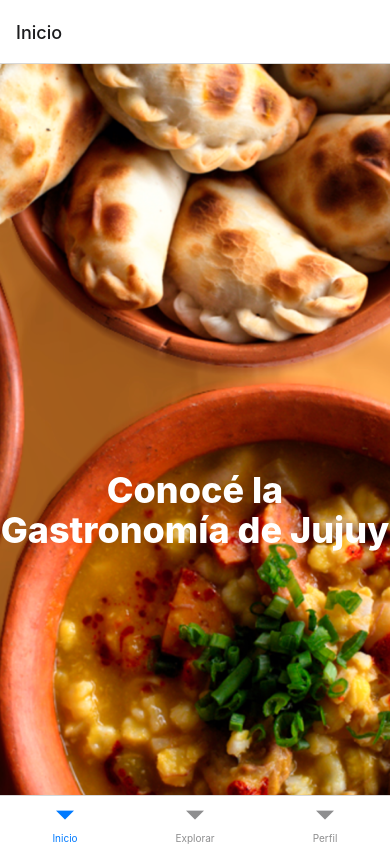
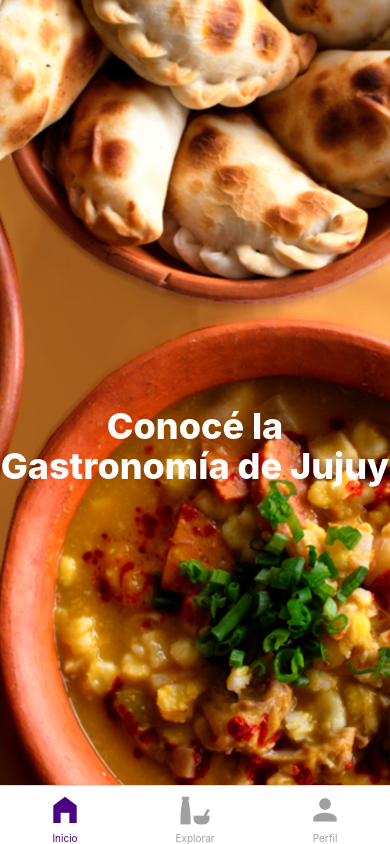
Before and after one commit to CristianT2/recuperatorio-mod5-pilis, a React Native app: screen /Main in a window 390 px wide. Built offline with nearby package versions, Linux system fonts and the light colour scheme.

Commit message:
Se creo el componente para la barra de busqueda

```diff
--- a/App.js
+++ b/App.js
@@ -15,7 +15,7 @@ export default function App() {
           <FoodListStack.Screen name='FoodDetail' component={FoodDetailScreen} />
         </FoodListStack.Navigator>
       </NavigationContainer>
-      <StatusBar style='auto' />
+      <StatusBar style='auto'/>
     </>
   );
 };
--- a/package.json
+++ b/package.json
@@ -9,6 +9,7 @@
     "web": "expo start --web"
   },
   "dependencies": {
+    "@expo/vector-icons": "^13.0.0",
     "@react-navigation/bottom-tabs": "^6.5.11",
     "@react-navigation/native": "^6.1.9",
     "@react-navigation/native-stack": "^6.9.16",
@@ -16,7 +17,6 @@
     "expo-status-bar": "~1.6.0",
     "nativewind": "^2.0.11",
     "react": "18.2.0",
-    "react-icons": "^4.11.0",
     "react-native": "0.72.6",
     "react-native-safe-area-context": "4.6.3",
     "react-native-screens": "~3.22.0"
--- /dev/null
+++ b/src/components/SearchBar.jsx
@@ -0,0 +1,18 @@
+import React from "react";
+import { TextInput, View } from "react-native";
+import { Ionicons } from "@expo/vector-icons";
+
+export const SearchBar = ({ handleSearch, searchQuery }) => {
+
+  return (
+    <View className="flex-row m-2 px-2 items-center rounded-3xl bg-white">
+      <Ionicons name="search-circle" size={35} color="indigo" />
+      <TextInput
+        placeholder="Que comida te gustaria conocer?"
+        onChangeText={handleSearch}
+        value={searchQuery}
+        className="text-lg ml-1"
+      />
+    </View>
+  );
+};
--- a/src/screens/food-list/FoodListScreen.jsx
+++ b/src/screens/food-list/FoodListScreen.jsx
@@ -1,20 +1,27 @@
 import React, { useEffect, useState } from "react";
 import { getRecipesList } from "../../api/recipe.service";
-import { FlatList, Pressable, SafeAreaView, View, Text, Image, Button } from "react-native";
+import { FlatList, Pressable, View, Text, Image } from "react-native";
+import { SearchBar } from "../../components/SearchBar";
+import { SafeAreaView } from "react-native-safe-area-context";
 
 export const FoodListScreen = ({ navigation }) => {
 
   const [foodList, setFoodList] = useState([]);
-
-  const changeColor = () => {
-    console.log("hola");
-  }
+  const [searchQuery, setSearchQuery] = useState('');
 
   useEffect(() => {
     getRecipesList()
       .then(data => setFoodList(data))
       .catch(err => console.log(err))
   }, []);
+
+  const handleSearch = (query) => {
+    setSearchQuery(query)
+  };
+
+  const filteredFoods = foodList.filter(food => (
+    food.name.toLowerCase().includes(searchQuery.toLowerCase())
+  ));
 
   const foodCard = ({ item }) => (
     <Pressable onPress={() => navigation.navigate('FoodDetail',{ item })} className="m-2 bg-white rounded-xl">
@@ -27,10 +34,12 @@ export const FoodListScreen = ({ navigation }) => {
 
   return (
     <SafeAreaView className="bg-slate-200">
+      <SearchBar handleSearch={handleSearch} searchQuery={searchQuery} />
       <FlatList
-        data={foodList}
+        data={filteredFoods}
         renderItem={foodCard}
         keyExtractor={item => item.id}
+        className="mb-14"
       />
     </SafeAreaView>
   );
--- a/src/screens/home/HomeScreen.jsx
+++ b/src/screens/home/HomeScreen.jsx
@@ -1,5 +1,6 @@
 import React from "react";
-import { Text, SafeAreaView, ImageBackground, Dimensions } from "react-native"
+import { Text, ImageBackground, Dimensions } from "react-native";
+import { SafeAreaView } from "react-native-safe-area-context";
 
 export const HomeScreen = () => {
 
--- a/src/screens/home/MainStackScreen.jsx
+++ b/src/screens/home/MainStackScreen.jsx
@@ -3,13 +3,34 @@ import { createBottomTabNavigator } from "@react-navigation/bottom-tabs";
 import { HomeScreen } from "./HomeScreen";
 import { FoodListScreen } from "../food-list/FoodListScreen";
 import { ProfileScreen } from "../profile/ProfileScreen";
+import { MaterialCommunityIcons } from '@expo/vector-icons';
+import { COLORS } from '../../utils/theme'
 
 const Tab = createBottomTabNavigator();
+
+const TAB_ICON = {
+  Home: 'home-variant',
+  Profile: 'account',
+  Search: 'food-variant'
+}
+
+const screenOptions = ({ route }) => {
+  const iconName = TAB_ICON[route.name]
+  return {
+    tabBarIcon: ({ color }) => (
+      <MaterialCommunityIcons name={iconName} size={35} color={color} />
+    ),
+    tabBarActiveTintColor: COLORS.primary,
+    tabBarInactiveTintColor: COLORS.inactive,
+    headerShown: false,
+    tabBarStyle: { height: 59, },
+  }
+}
 
 export const MainStackScreen = () => {
 
   return (
-    <Tab.Navigator>
+    <Tab.Navigator screenOptions={screenOptions}>
       <Tab.Screen name="Home" options={{ title: 'Inicio' }} component={HomeScreen}/>
       <Tab.Screen name="Search" options={{ title: 'Explorar' }} component={FoodListScreen}/>
       <Tab.Screen name="Profile" options={{ title: 'Perfil' }} component={ProfileScreen}/>
--- /dev/null
+++ b/src/utils/theme.js
@@ -0,0 +1,9 @@
+export const COLORS = {
+    primary: '#4b0082',
+    secondaty: '#F9777B',
+    text: '#263238',
+    inactive: '#A0A0A0',
+    white: '#FFFFFF',
+    grey: '#F1F1F1',
+    black: '#000',
+}
```
Also changed, not shown: 1 other file (tests, documents, lock files or other folders).
